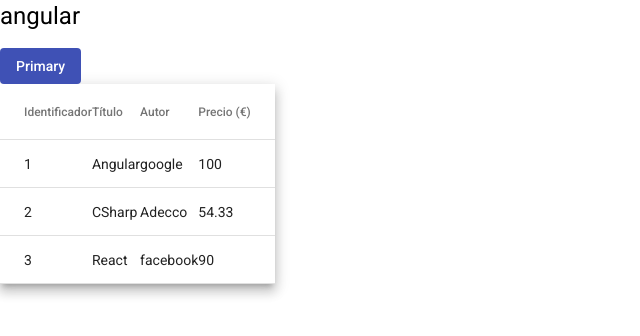
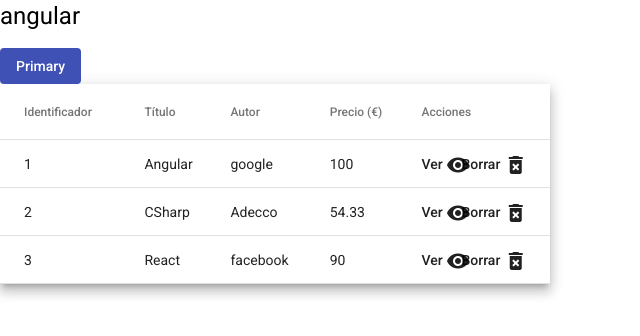
Before and after one commit to Egolpe/cursoCSharp, an Angular app in the folder Frontend/: page / in a window 1280 px wide. Shown: the top 336 px of the page, without its empty margins (0-640 px from the left). Built offline with nearby package versions, Linux system fonts and the light colour scheme.

Commit message:
frontend

```diff
--- a/Frontend/src/app/app.component.css
+++ b/Frontend/src/app/app.component.css
@@ -0,0 +1,8 @@
+table
+{
+    min-width: 550px;
+}
+th,td
+{
+    padding-right: 1rem !important;
+}
--- a/Frontend/src/app/app.component.html
+++ b/Frontend/src/app/app.component.html
@@ -24,12 +24,26 @@
     <td mat-cell *matCellDef="let book"> {{book.author}} </td>
   </ng-container>
 
-  <!-- Symbol Column -->
+
   <ng-container matColumnDef="Precio">
     <th mat-header-cell *matHeaderCellDef> Precio (€)</th>
     <td mat-cell *matCellDef="let book"> {{book.price}} </td>
   </ng-container>
 
+  <ng-container matColumnDef="Acciones">
+    <th mat-header-cell *matHeaderCellDef> Acciones</th>
+    <td mat-cell *matCellDef="let book">
+
+      <button mat-icon-button aria-label="Example icon button with a vertical three dot icon">
+        Ver
+      <mat-icon>visibility</mat-icon>
+    </button>
+      <button mat-icon-button aria-label="Example icon button with a vertical three dot icon">
+        Borrar
+      <mat-icon>delete_forever</mat-icon>
+    </button></td>
+  </ng-container>
+
   <tr mat-header-row *matHeaderRowDef="columnNames"></tr>
   <tr mat-row *matRowDef="let row; columns: columnNames;"></tr>
 </table>
--- a/Frontend/src/app/app.component.ts
+++ b/Frontend/src/app/app.component.ts
@@ -22,7 +22,7 @@ export class AppComponent {
     {id: 3, title: "React", author: "facebook", price: 90 },
   ];
 
-  columnNames: string[] = ['Identificador', 'Título', 'Autor', 'Precio'];
+  columnNames: string[] = ['Identificador', 'Título', 'Autor', 'Precio', 'Acciones'];
 
 
 
--- a/Frontend/src/app/app.module.ts
+++ b/Frontend/src/app/app.module.ts
@@ -6,7 +6,7 @@ import { AppComponent } from './app.component';
 import { BrowserAnimationsModule } from '@angular/platform-browser/animations';
 import {MatButtonModule} from '@angular/material/button';
 import { MatTableModule } from '@angular/material/table';
-
+import { MatIconModule } from '@angular/material/icon';
 @NgModule({
   declarations: [
     AppComponent
@@ -16,7 +16,8 @@ import { MatTableModule } from '@angular/material/table';
     AppRoutingModule,
     BrowserAnimationsModule,
     MatButtonModule,
-    MatTableModule
+    MatTableModule,
+    MatIconModule
   ],
   providers: [],
   bootstrap: [AppComponent]
```
